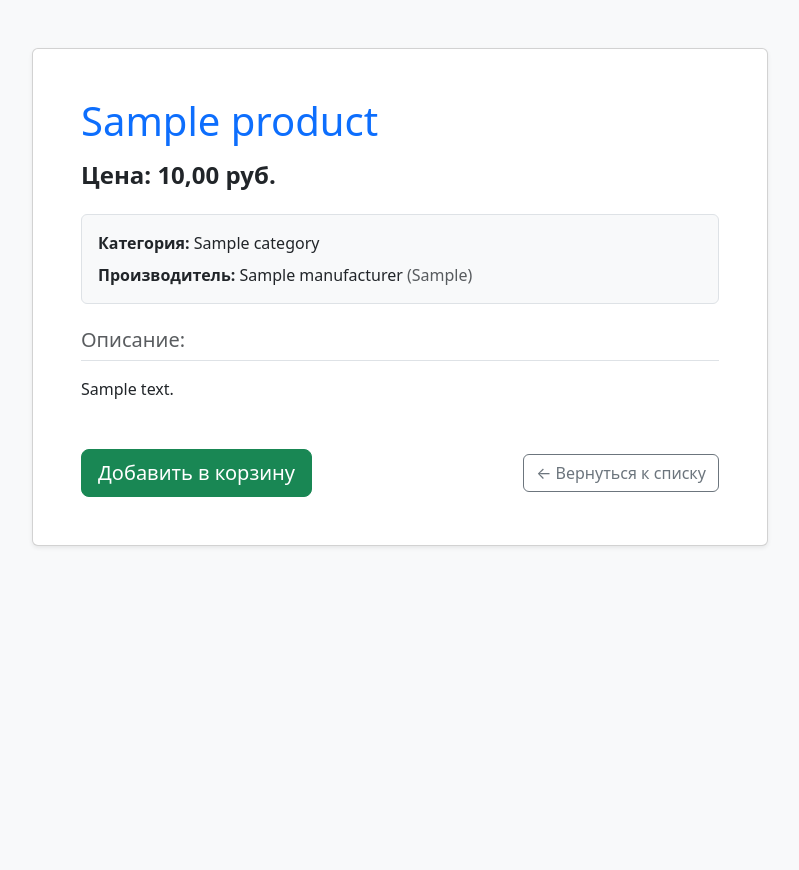
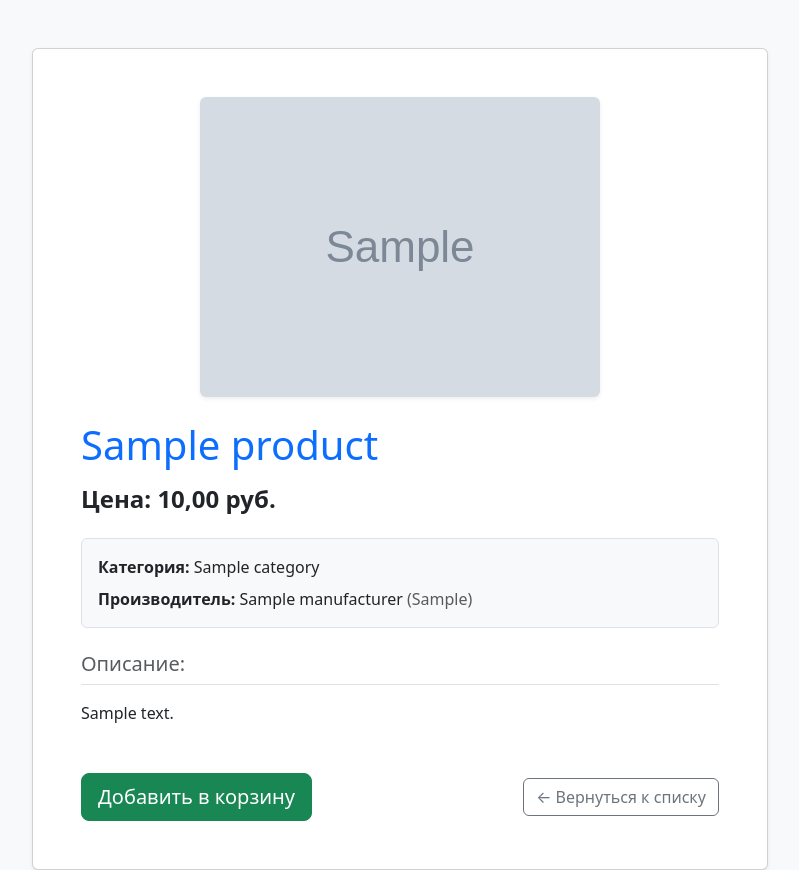
Before and after one commit to FallenNoise/SITE_DZ, a Django app: page /product/1/ in a window 1280 px wide. Shown: the part 56-926 px from the top of the page, without its empty margins (240-1039 px from the left). Before the commit the page ends 603 px from the top, so only its background shows below. Run offline with Django 5.2, Linux system fonts and the light colour scheme; tables that the repository leaves empty hold one stand-in row (values such as "Sample post"); grey boxes marked "Sample" are stand-in pictures.

Commit message:
style: добавить отображение картинки на детальной странице товара

```diff
--- a/shop/templates/shop/product_detail.html
+++ b/shop/templates/shop/product_detail.html
@@ -5,7 +5,11 @@
     <div class="col-md-8">
         <div class="card shadow-sm">
             <div class="card-body p-5">
-
+                {% if product.image %}
+                    <div class="text-center mb-4">
+                        <img src="{{ product.image.url }}" alt="{{ product.name }}" class="img-fluid rounded shadow-sm" style="max-height: 400px; object-fit: contain;">
+                    </div>
+                {% endif %}
                 <h1 class="card-title text-primary mb-3">{{ product.name }}</h1>
                 <h4 class="text-dark fw-bold mb-4">Цена: {{ product.price }} руб.</h4>
 
```
